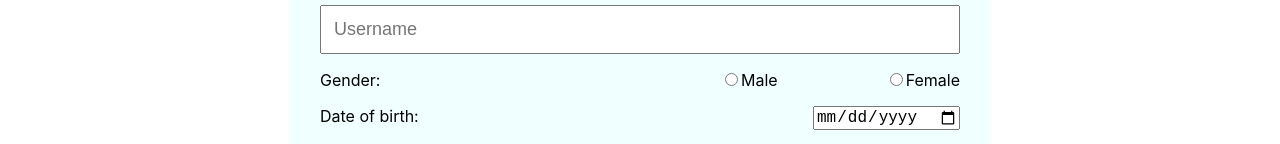
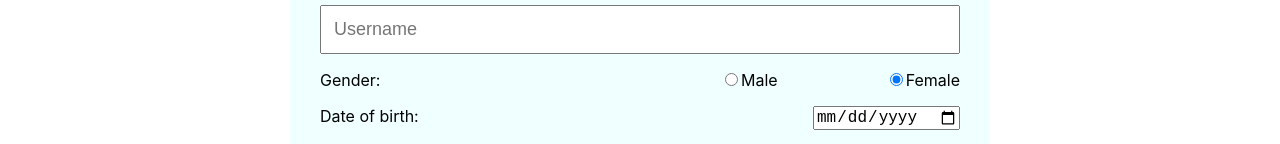
Before and after one commit to Engine194/railway-78-reactjs, a React (Create React App) app in the folder hex-rgb-converter/: page / in a window 1280 px wide. Shown: the part 637-781 px from the top of the page. Built offline with nearby package versions, Linux system fonts and the light colour scheme.

Commit message:
Binding gender

```diff
--- a/hex-rgb-converter/src/UserForm.js
+++ b/hex-rgb-converter/src/UserForm.js
@@ -1,6 +1,14 @@
-import React from "react";
+import React, { useState } from "react";
+import { GENDER_TYPE } from "./utils";
 
 export default function UserForm() {
+  const [gender, setGender] = useState(GENDER_TYPE.FEMALE);
+
+  const handleChangeGender = (event) => {
+    const newVal = event.target.value;
+    setGender(newVal);
+  };
+
   return (
     <div className="user-form-container">
       <div className="user-form-inner-wrapper">
@@ -10,16 +18,29 @@ export default function UserForm() {
           <input className="text-input" type="text" placeholder="Username" />
 
           <div className="form-row">
-            <label htmlFor="gender">Gender:</label>
+            <label>Gender:</label>
             <div className="gender-group">
-              <div>
-                <input type="radio" name="gender" value={1} />
+              <label>
+                <input
+
+                  type="radio"
+                  name="gender"
+                  onChange={handleChangeGender}
+                  value={GENDER_TYPE.MALE}
+                  checked={gender === GENDER_TYPE.MALE}
+                />
                 Male
-              </div>
-              <div>
-                <input type="radio" name="gender" value={0} />
+              </label>
+              <label>
+                <input
+                  type="radio"
+                  name="gender"
+                  onChange={handleChangeGender}
+                  value={GENDER_TYPE.FEMALE}
+                  checked={gender === GENDER_TYPE.FEMALE}
+                />
                 Female
-              </div>
+              </label>
             </div>
           </div>
           <div className="form-row">
@@ -29,8 +50,12 @@ export default function UserForm() {
           <textarea rows={5} />
 
           <div className="form-actions">
-            <button className="form-btn btn-reset" type="reset">Reset</button>
-            <button className="form-btn btn-submit" type="submit">Submit</button>
+            <button className="form-btn btn-reset" type="reset">
+              Reset
+            </button>
+            <button className="form-btn btn-submit" type="submit">
+              Submit
+            </button>
           </div>
         </form>
       </div>
--- a/hex-rgb-converter/src/utils/index.js
+++ b/hex-rgb-converter/src/utils/index.js
@@ -1,3 +1,8 @@
+export const GENDER_TYPE = {
+  MALE: "1",
+  FEMALE: "0",
+};
+
 export const COLOR_TYPE = {
   HEX: "hex",
   RGB: "rgb",
```
Lines whose indentation alone changed are shown as unchanged.
